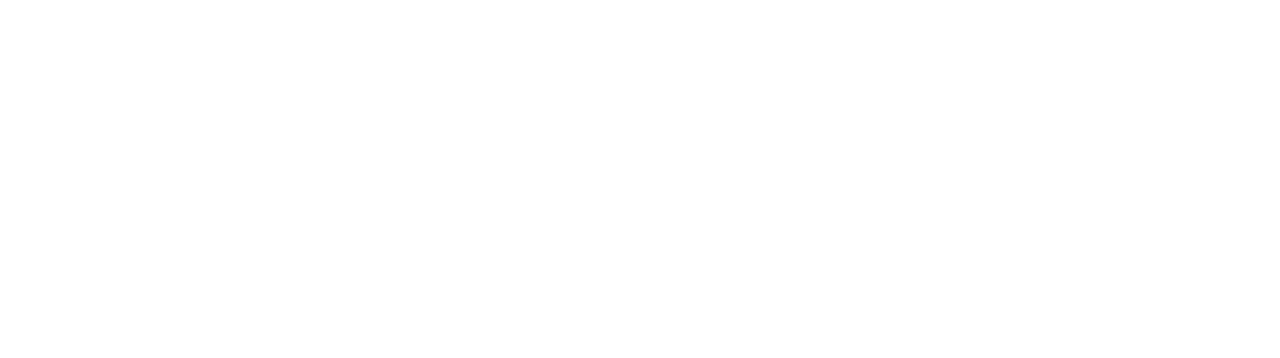
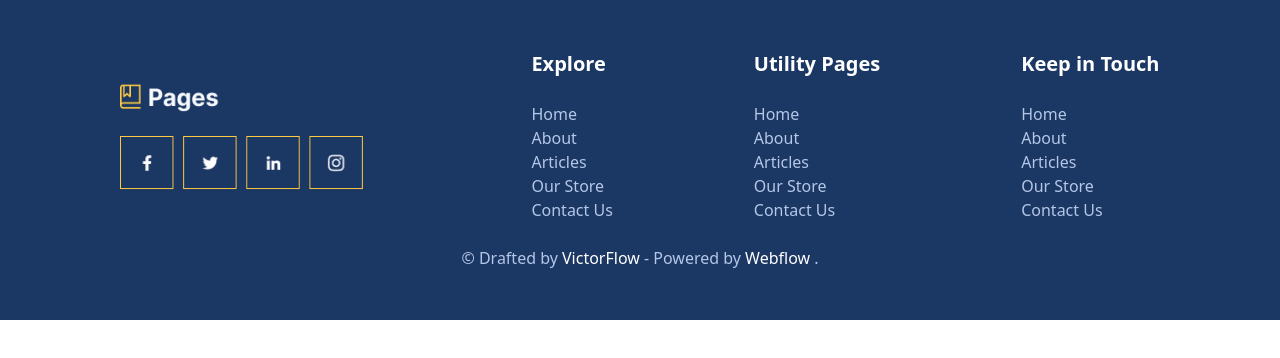
Before and after one commit to nmmm24052-hash/commandProj, a website: page src/index.html in a window 1280 px wide. Drawn offline with Linux system fonts and the light colour scheme.

Commit message:
section2

```diff
--- a/src/index.html
+++ b/src/index.html
@@ -4,11 +4,41 @@
     <meta charset="UTF-8">
     <meta name="viewport" content="width=device-width, initial-scale=1.0">
     <title>Document</title>
-    <link rel="stylesheet" href="output.css">
+    <link rel="stylesheet" href="./output.css">
 </head>
 <body>
-    <header>
-
-    </header>
+    <footer class="w-[100%] p-[50px] bg-[#1B3764]">
+    <article class=" list-none   flex justify-around items-center text-[#B4C7E7]">
+        <article>
+            <img src="IMAGE (4).png" width="100px" height="30px" alt=""><br>
+            <img src="Frame (10).png" width="270px" height="50px" alt="">
+        </article>
+        <ol>
+            <li class="text-xl text-white font-semibold">Explore</li><br>
+            <li>Home</li>
+            <li>About</li>
+            <li>Articles</li>
+            <li>Our Store</li>
+            <li>Contact Us</li>
+        </ol>
+        <ol>
+            <li class="text-xl text-white font-semibold">Utility Pages</li><br>
+            <li>Home</li>
+            <li>About</li>
+            <li>Articles</li>
+            <li>Our Store</li>
+            <li>Contact Us</li>
+        </ol>
+        <ol>
+            <li class="text-xl text-white font-semibold">Keep in Touch</li><br>
+            <li>Home</li>
+            <li>About</li>
+            <li>Articles</li>
+            <li>Our Store</li>
+            <li>Contact Us</li>
+        </ol>
+     </article><br>
+        <p class="text-[#B4C7E7] text-center">© Drafted by <span class="text-white">VictorFlow</span >  - Powered by <span class="text-white">Webflow</span>  .</p>
+   </footer>
 </body>
 </html>
```
Also changed, not shown: src/Frame (10).png (added), src/IMAGE (4).png (added), src/output.css.
